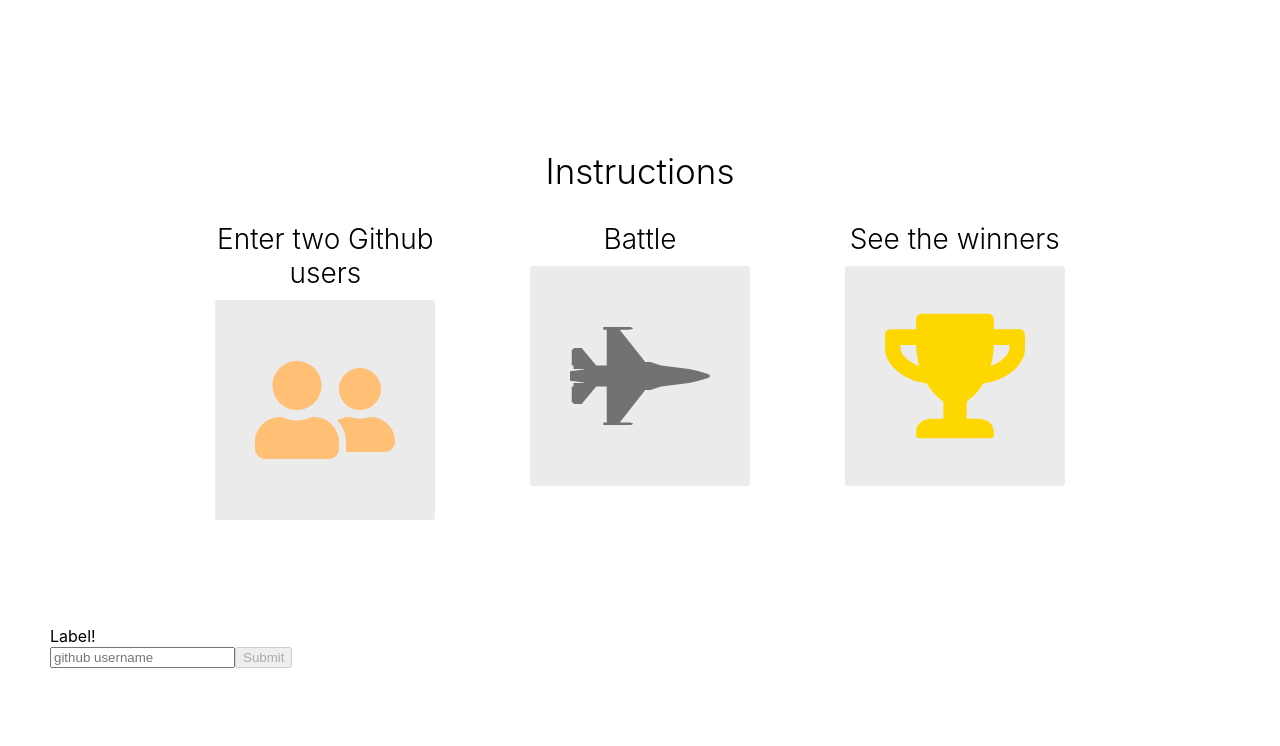
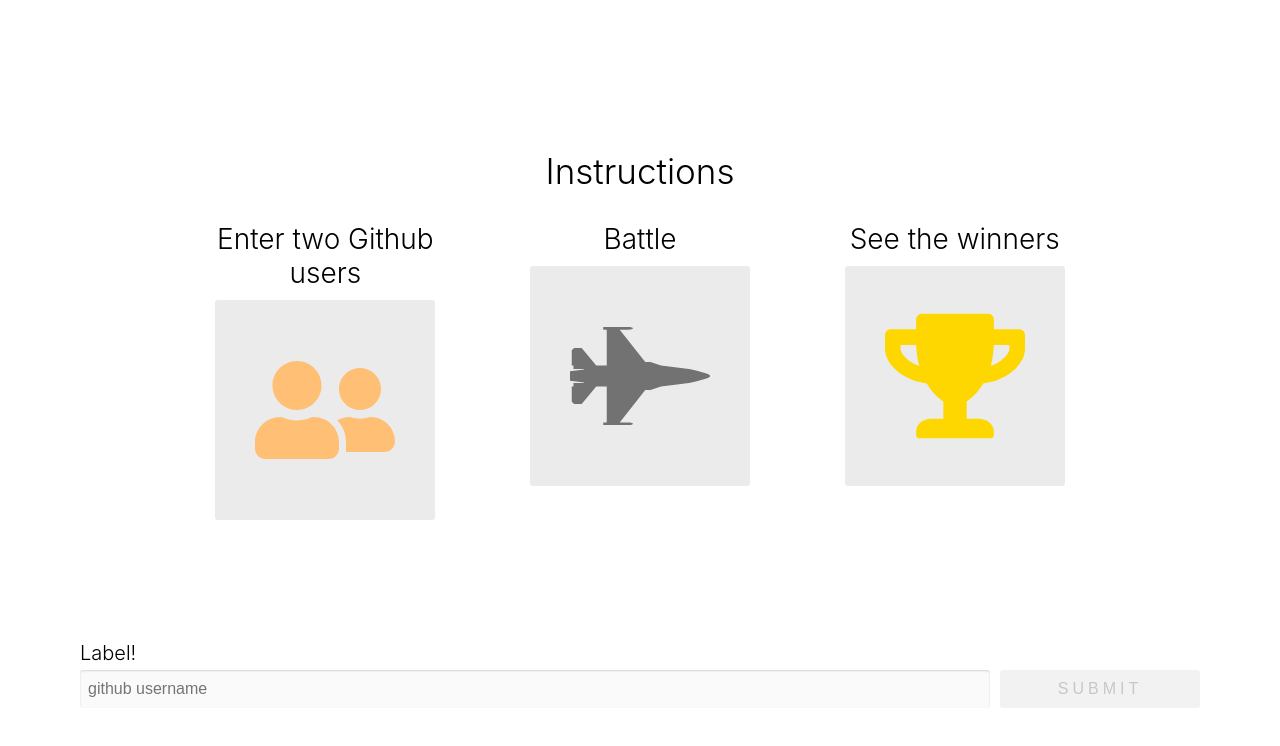
Before and after one commit to KoolTheba/post-github-battle-react-project, a React (Create React App) app: page / in a window 1280 px wide. Shown: the top 746 px of the page. Built offline with nearby package versions, Linux system fonts and the light colour scheme.

Commit message:
feat: improved styling

```diff
--- a/src/index.css
+++ b/src/index.css
@@ -153,3 +153,68 @@
   padding: 40px;
   border-radius: 3px;
 }
+
+.column {
+  display: flex;
+  flex-direction: column;
+}
+
+.row {
+  display: flex;
+  flex-direction: row;
+}
+
+.player {
+  flex: 1;
+  margin: 0 20px;
+  padding: 10px;
+}
+
+.player-label {
+  font-size: 20px;
+  margin: 5px 0;
+  font-weight: 300;
+}
+
+.player-inputs input {
+  padding: 8px;
+  font-size: 16px;
+  flex: 2;
+  border-radius: 3px;
+  border: none;
+  box-shadow: inset 0 1px 2px rgba(0, 0, 0, 0.15);
+}
+
+.player-inputs .input-light {
+  background: rgba(0, 0, 0, 0.02);
+}
+
+.player-inputs button {
+  flex: 1;
+  margin-left: 10px;
+}
+
+.btn {
+  padding: 10px;
+  text-transform: uppercase;
+  letter-spacing: .25em;
+  border-radius: 3px;
+  border: none;
+  font-size: 16px;
+  display: flex;
+  justify-content: center;
+  align-items: center;
+  cursor: pointer;
+  text-decoration: none;
+  max-width: 200px;
+}
+
+.dark-btn {
+  color: #e6e6e6;
+  background: #141414;
+}
+
+.dark-btn:disabled {
+  background: #f2f2f2;
+  color: #c7c7c7;
+}
```
